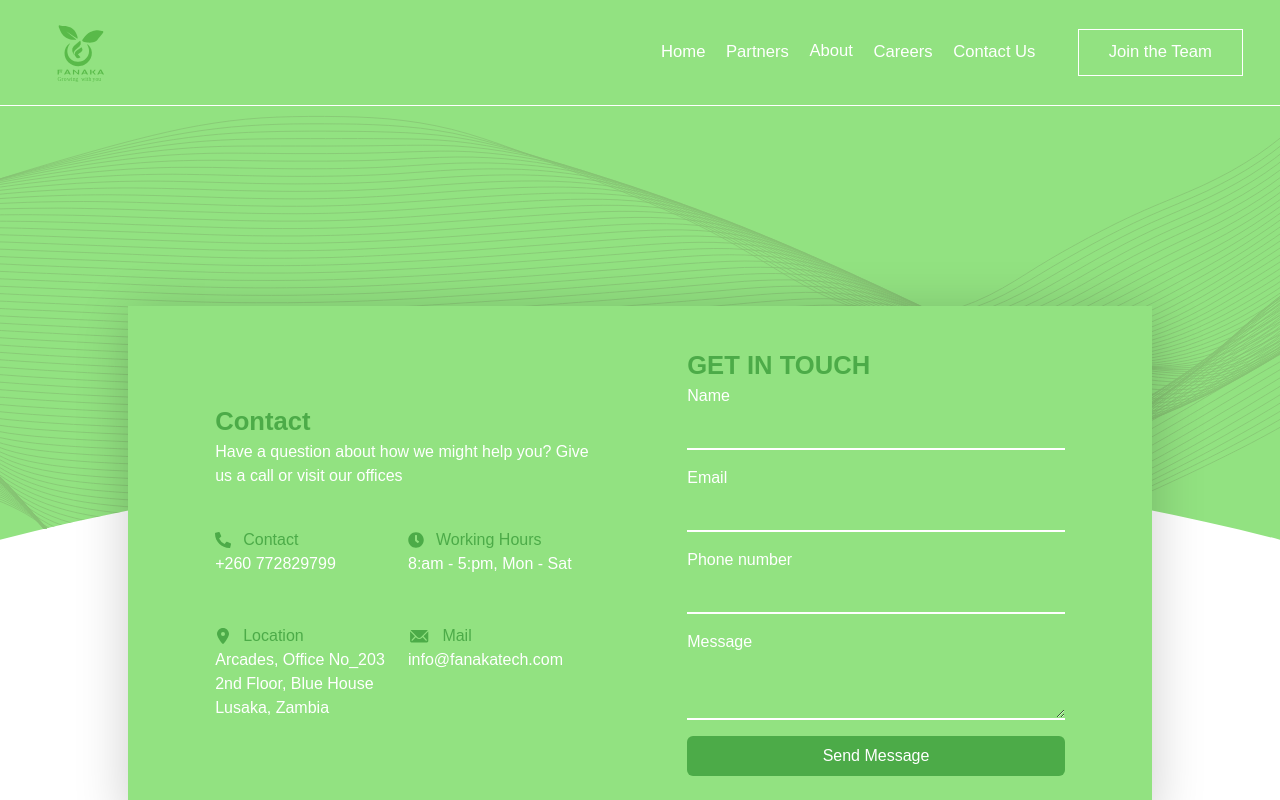
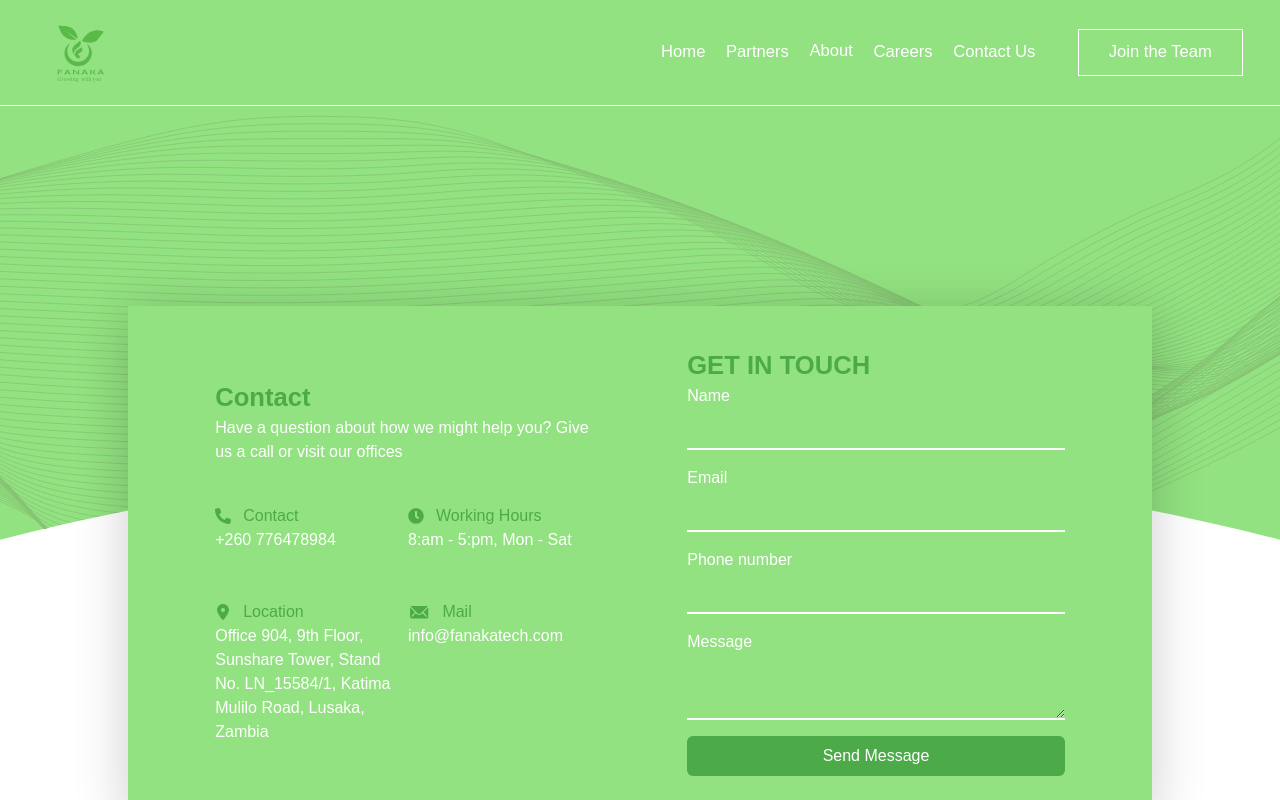
Before and after one commit to Leevai-Kaugu/fanaka-web-app, a Next.js app: page /contact in a window 1280 px wide. Shown: the top 800 px of the page. Built offline with nearby package versions, Linux system fonts and the light colour scheme.

Commit message:
done deal

```diff
--- a/app/(root)/contact/page.tsx
+++ b/app/(root)/contact/page.tsx
@@ -35,7 +35,7 @@ export default function Home() {
                                         <FaPhoneAlt className='fill-fp'/>
                                         <p>Contact</p>
                                     </div>
-                                    <p className='text-white'>+260 772829799</p>
+                                    <p className='text-white'>+260 776478984</p>
                                 </div>
                                 <div>
                                     <div className='flex gap-3 items-center mt-[5vh] text-fp md:justify-start justify-center'>
@@ -49,7 +49,8 @@ export default function Home() {
                                         <FaLocationDot className='fill-fp'/>
                                         <p>Location</p>
                                     </div>
-                                    <p className='text-white'>Arcades, Office No_203 2nd Floor, Blue House Lusaka, Zambia </p>
+                                    <p className='text-white'>Office 904, 9th Floor, Sunshare Tower, Stand No.
+                                    LN_15584/1, Katima Mulilo Road, Lusaka, Zambia </p>
                                 </div>
                                 <div>
                                     <div className='flex gap-3 items-center mt-[5vh] text-fp md:justify-start justify-center'>
--- a/components/metrics/page.tsx
+++ b/components/metrics/page.tsx
@@ -24,11 +24,11 @@ export default function Metrics() {
                         <p className="font-bold mb-[20px] md:text-white text-flp">N.o of MSMEs onboarded/Served</p>
                         <div className="flex h-fit w-full flex-col md:flex-row items-center md:items-start justify-center md:justify-start">
                             <div className="flex gap-2 md:gap-[0px] md:flex-col md:items-start items-center md:border-l-2 md:pl-4 md:pr-4 justify-around ">
-                                <Counter target={72} duration={1200} />
+                                <Counter target={86.4} duration={1200} />
                                 <p>women-led enterprises</p>
                             </div>
                             <div className="flex md:flex-col gap-2 md:gap-[0px] md:items-start items-center md:border-l-2 md:pl-4 ">
-                                <Counter target={57} duration={1200} />
+                                <Counter target={67} duration={1200} />
                                 <p>youth-led enterprises</p>
                             </div>
                         </div>
```
